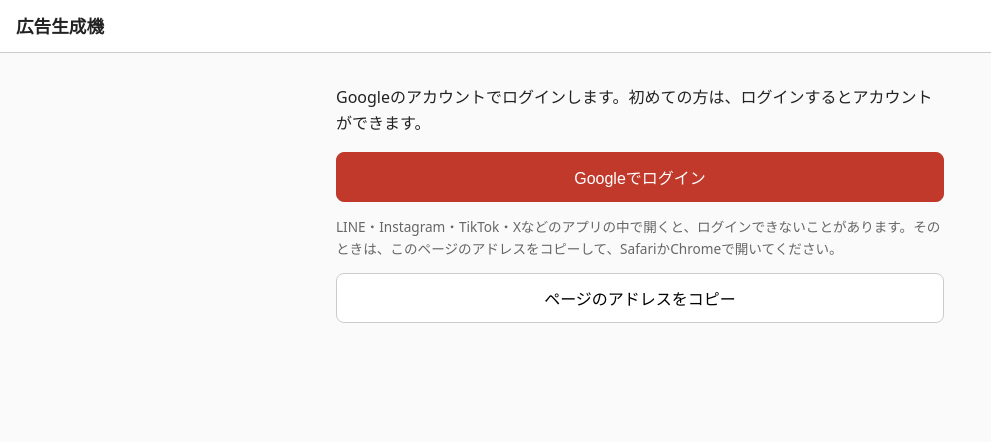
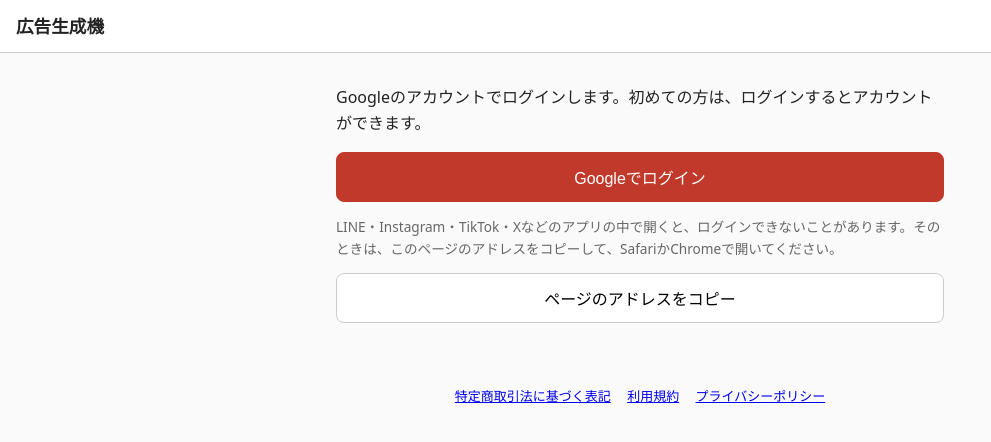
Before and after one commit to hokuyoconsulting-cell/ad-generator, a plain HTML site: page index.html in a window 1280 px wide. Shown: the whole page, without its empty margins (0-991 px from the left). Drawn offline with Linux system fonts and the light colour scheme; no server answers.

Commit message:
Update index.html

```diff
--- a/index.html
+++ b/index.html
@@ -167,6 +167,11 @@
 </section>
 
 </main>
+<footer style="margin:32px 0 24px;font-size:13px;text-align:center;line-height:2">
+<a href="https://hokuyoconsulting-cell.github.io/hokuyo-tech-web-prod/tokushoho.html" target="_blank" rel="noopener">特定商取引法に基づく表記</a>
+<a href="https://hokuyoconsulting-cell.github.io/hokuyo-tech-web-prod/terms.html" target="_blank" rel="noopener">利用規約</a>
+<a href="https://hokuyoconsulting-cell.github.io/hokuyo-tech-web-prod/privacy.html" target="_blank" rel="noopener">プライバシーポリシー</a>
+</footer>
 <script type="module" src="app.js"></script>
 </body>
 </html>
```
